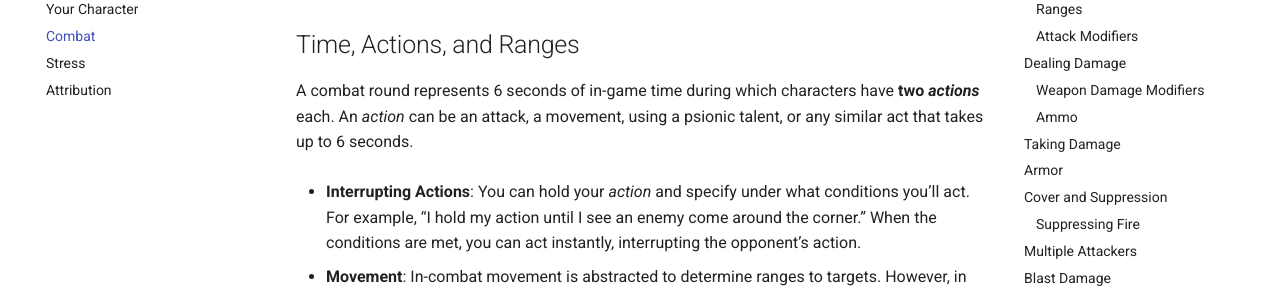
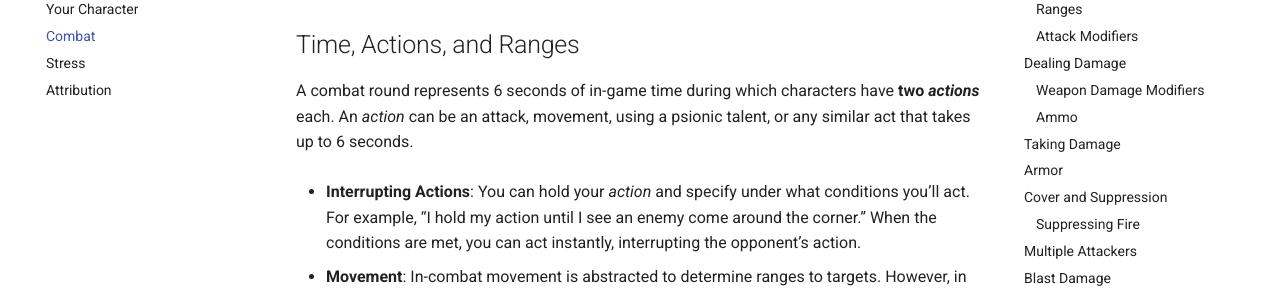
Before and after one commit to joemoose/psiops, an MkDocs documentation site: the page built from docs/combat.md, in a window 1280 px wide and 900 px high, scrolled down 444 px. Shown: the part 153-445 px from the top of the window. Built offline with MkDocs 1.6.1 and Material for MkDocs 9.7.7, drawn with Linux system fonts in a browser that asks for light colours; comment, search, counter and statistics services are not loaded.

```diff
--- a/docs/combat.md
+++ b/docs/combat.md
@@ -12,7 +12,7 @@ The results of each side’s actions occur **simultaneously**. As a result, all
 
 ## Time, Actions, and Ranges
 
-A combat round represents 6 seconds of in-game time during which characters have **two *actions*** each. An *action* can be an attack, a movement, using a psionic talent, or any similar act that takes up to 6 seconds.
+A combat round represents 6 seconds of in-game time during which characters have **two *actions*** each. An *action* can be an attack, movement, using a psionic talent, or any similar act that takes up to 6 seconds.
 
 - **Interrupting Actions**: You can hold your *action* and specify under what conditions you’ll act. For example, “I hold my action until I see an enemy come around the corner.” When the conditions are met, you can act instantly, interrupting the opponent’s action.
 
```
